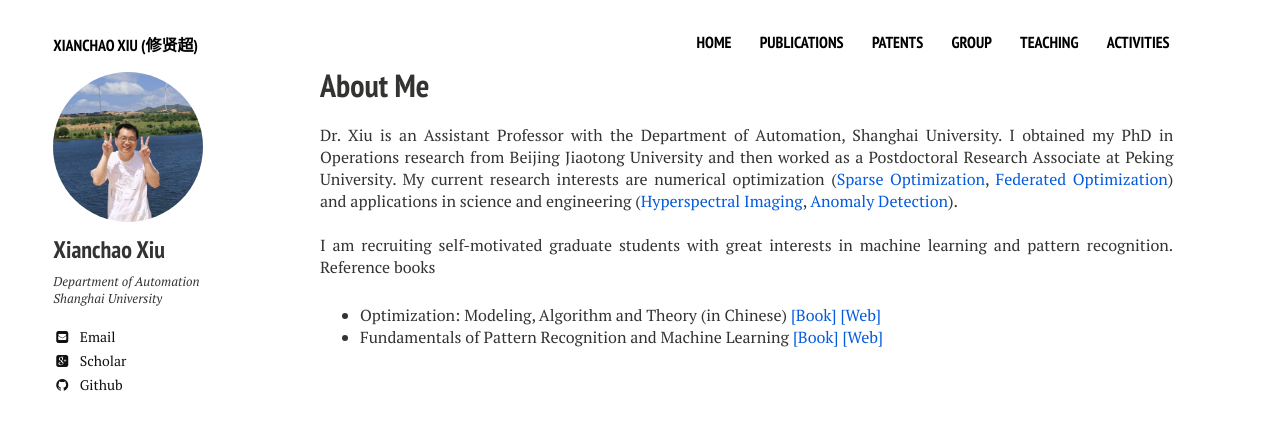
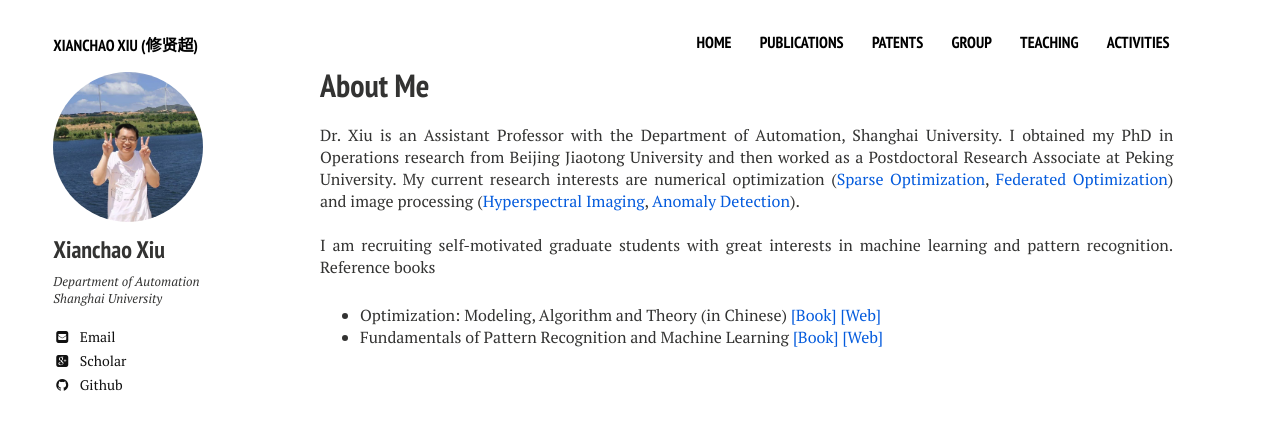
Before and after one commit to xianchaoxiu/xianchaoxiu.github.io, a Jekyll site: the page built from index.md, in a window 1280 px wide. Shown: the top 430 px of the page. Built offline with Jekyll 4.4.1, drawn with Linux system fonts in a browser that asks for light colours; nearby versions of some CDN libraries.

Commit message:
Update home2.html

```diff
--- a/_layouts/home2.html
+++ b/_layouts/home2.html
@@ -24,7 +24,7 @@
       <p> Dr. Xiu is an Assistant Professor with the Department of Automation, Shanghai University.
 	      I obtained my PhD in Operations research from Beijing Jiaotong University and then worked as a Postdoctoral Research Associate at Peking University.
 	      My current research interests are numerical optimization (<a href="https://github.com/xianchaoxiu/Sparse-Optimization" class="textlink" target="_blank">Sparse Optimization</a>, <a href="https://github.com/xianchaoxiu/Federated-Optimization" class="textlink" target="_blank">Federated Optimization</a>)
-	      and applications in science and engineering (<a href="https://github.com/xianchaoxiu/Hyperspectral-Imaging" class="textlink" target="_blank">Hyperspectral Imaging</a>, <a href="https://github.com/xianchaoxiu/Anomaly-Detection" class="textlink" target="_blank">Anomaly Detection</a>). <br><br>
+	      and image processing (<a href="https://github.com/xianchaoxiu/Hyperspectral-Imaging" class="textlink" target="_blank">Hyperspectral Imaging</a>, <a href="https://github.com/xianchaoxiu/Anomaly-Detection" class="textlink" target="_blank">Anomaly Detection</a>). <br><br>
 
 	      I am recruiting self-motivated graduate students with great interests in machine learning and pattern recognition. Reference books
         <ul>
```
